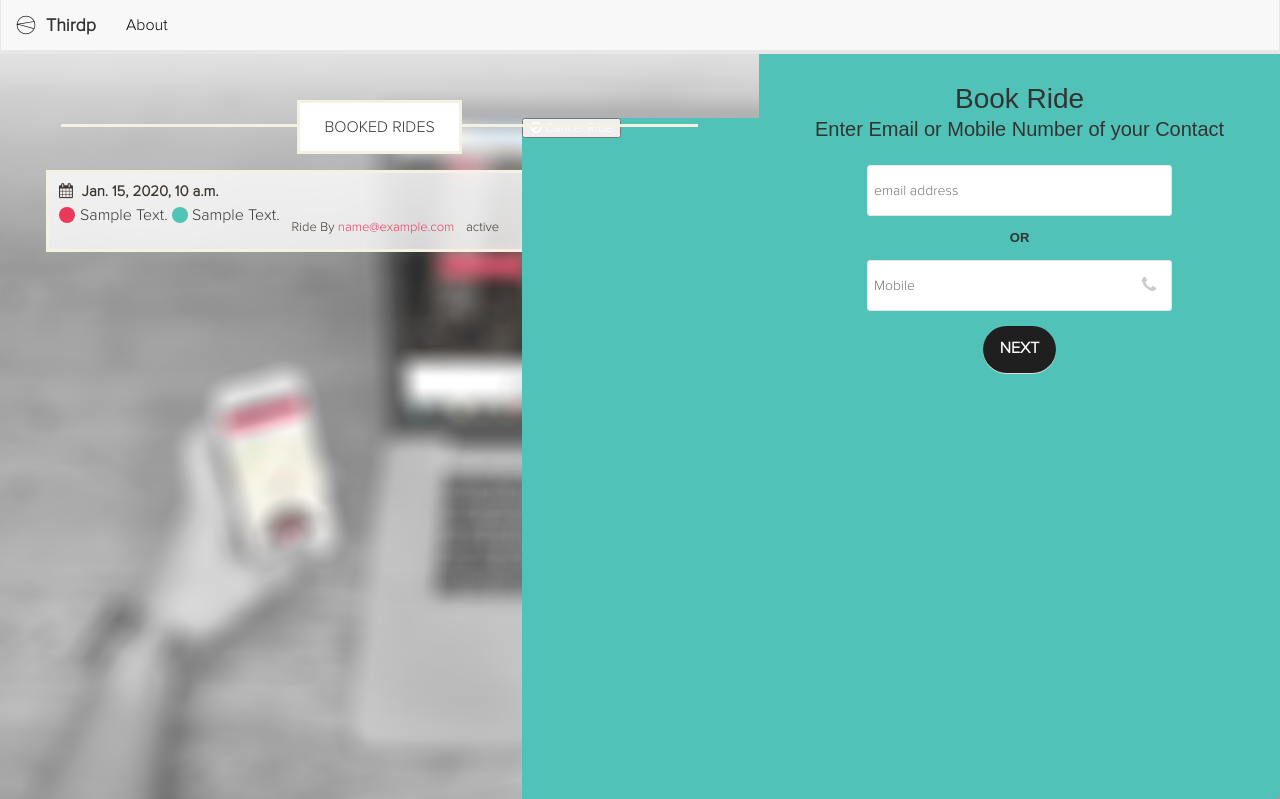
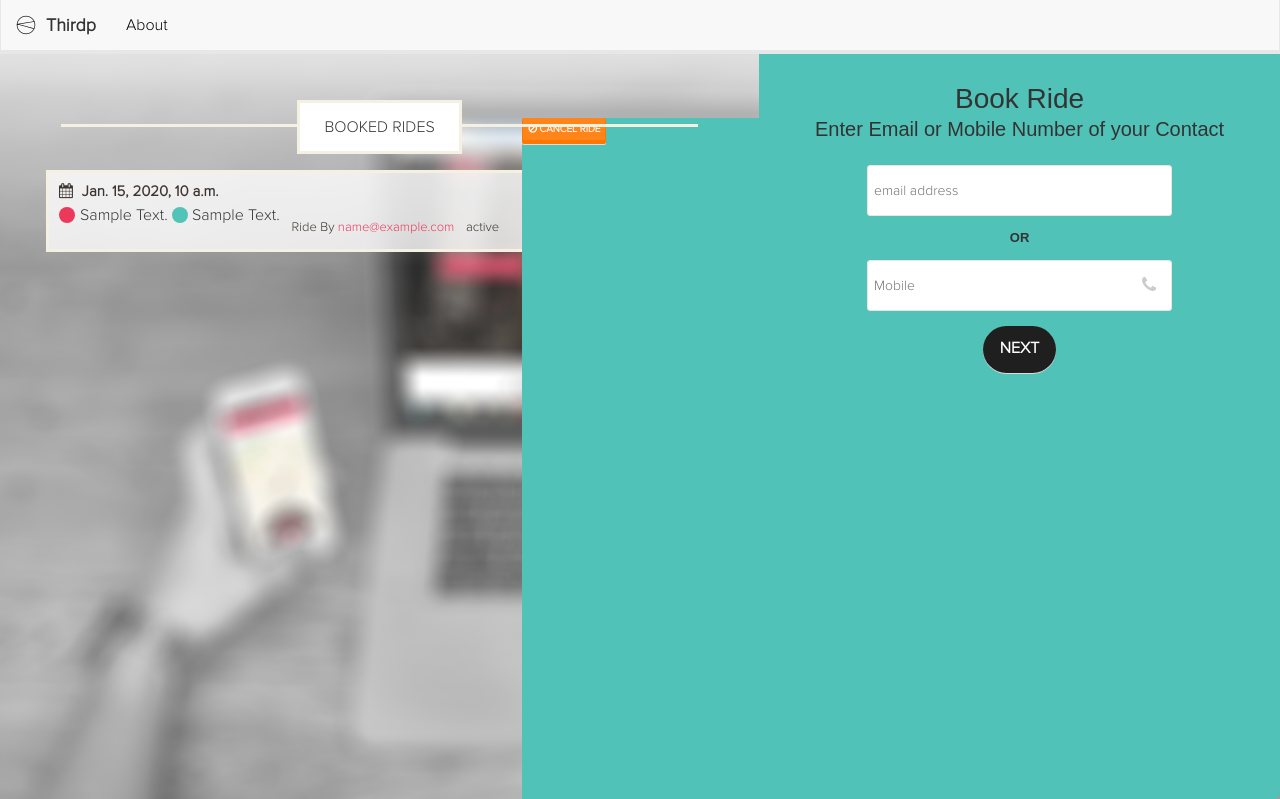
Before and after one commit to The-Akatsuki/thirdp, a Django app: template src/templates/dashboard.html in a window 1280 px wide. Shown: the top 799 px of the page. Run offline with Django 3.2, Linux system fonts and the light colour scheme; the template is opened without the code that fills it: most values are stand-ins (such as "Sample title", 1, 10 or a date in 2020); some libraries are stand-ins or nearby versions.

```diff
--- a/src/templates/dashboard.html
+++ b/src/templates/dashboard.html
@@ -80,7 +80,7 @@
                                           <form method="POST" action="{% url 'ride:cancelRide' %}" style="padding: 0;margin: 0">
                                           {% csrf_token %}
                                           <input type="hidden" name="ride_id" value="{{ bookedRide.ride_id }}">
-                                            <button type="submit">
+                                            <button type="submit" class="btn btn-sm btn-warning" style="padding: 4px 5px 3px 5px;font-size: 10px;">
                                                <i class="fa fa-ban" aria-hidden="true"></i>
                                                 Cancel Ride
                                             </button>
```
